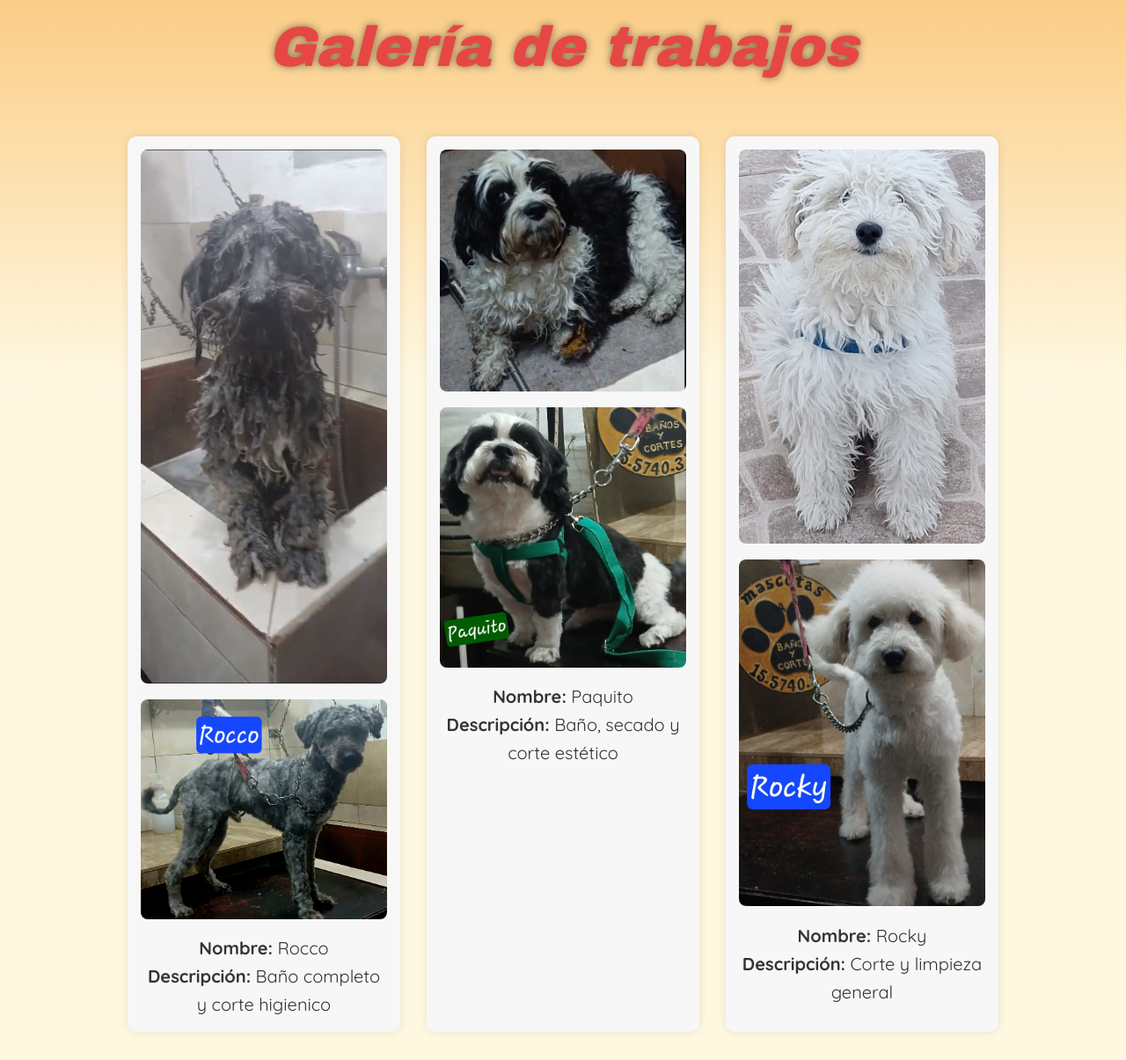
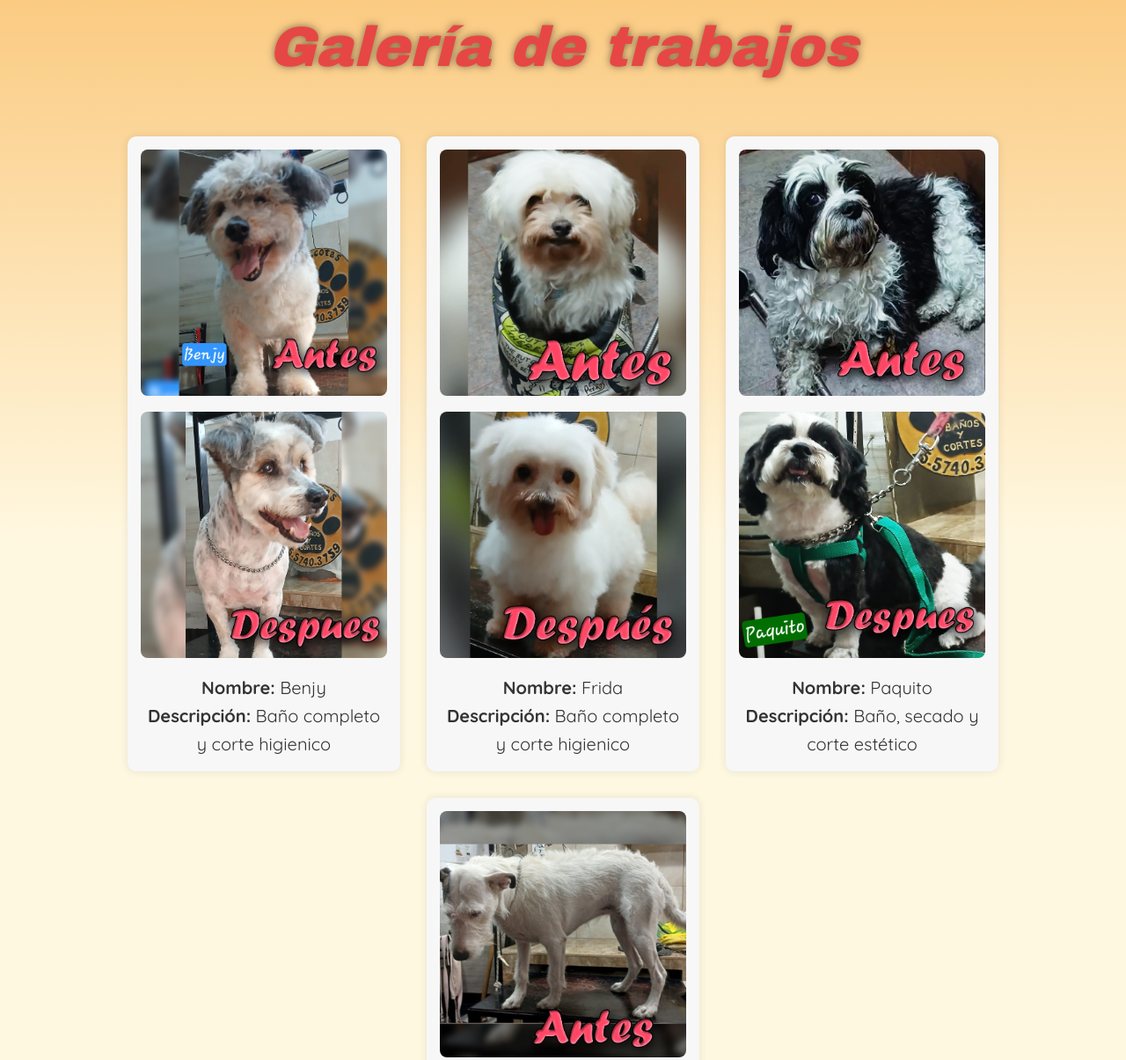
Before and after one commit to ivanespinosa255/Patitas-Zul, a plain HTML site: page index.html in a window 1280 px wide. Shown: the part 832-2037 px from the top of the page at 88% size. Drawn offline with Linux system fonts and the light colour scheme; a web font is replaced by a local one.

Commit message:
index.html

```diff
--- a/index.html
+++ b/index.html
@@ -48,21 +48,27 @@
     <h2>Galería de trabajos</h2>
     <div class="galeria-contenedor">
       <div class="card">
-        <img src="./rocco antes.png">
-        <img src="./rocco despues.jpg">
-        <p><strong>Nombre:</strong> Rocco</p>
+        <img src="./benji antes.png">
+        <img src="./benji despues.png">
+        <p><strong>Nombre:</strong> Benjy</p>
         <p><strong>Descripción:</strong> Baño completo y corte higienico</p>
       </div>
       <div class="card">
-        <img src="./paqui antes.jpg">
-        <img src="./paqui después.jpg">
+        <img src="./frida antes.png">
+        <img src="./frida despues.png">
+        <p><strong>Nombre:</strong> Frida</p>
+        <p><strong>Descripción:</strong> Baño completo y corte higienico</p>
+      </div>
+      <div class="card">
+        <img src="./paqui antes.png">
+        <img src="./paqui despues.png">
         <p><strong>Nombre:</strong> Paquito</p>
         <p><strong>Descripción:</strong> Baño, secado y corte estético</p>
       </div>
       <div class="card">
-        <img src="./rocky antes.jpg">
-        <img src="./rocky después.jpg">
-        <p><strong>Nombre:</strong> Rocky</p>
+        <img src="./Clara antes.png">
+        <img src="./Clara despues.png">
+        <p><strong>Nombre:</strong> Clara</p>
         <p><strong>Descripción:</strong> Corte y limpieza general</p>
       </div>
     </div>
```
